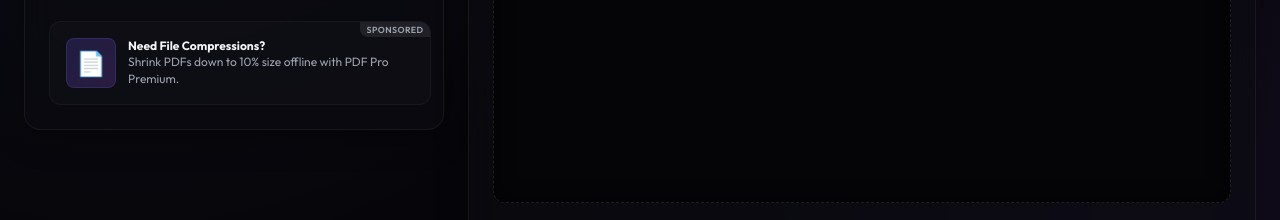
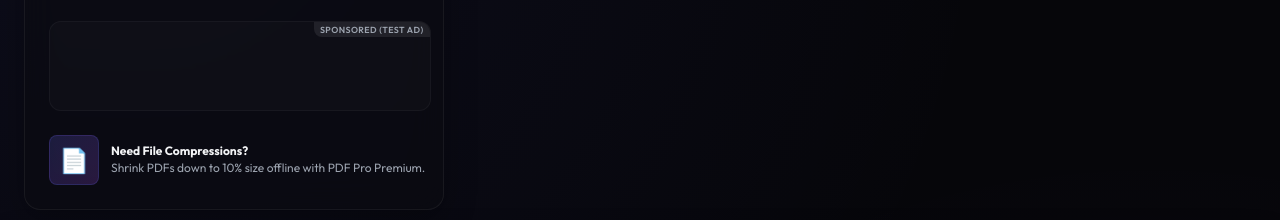
Before and after one commit to devfaisee/pdf-toolkit-pro, a website built with Vite: page index.html in a window 1280 px wide. Shown: the part 529-749 px from the top of the page. Built offline with nearby package versions, Linux system fonts and the light colour scheme.

Commit message:
feat: stable production-ready release of Verynt Pro

```diff
--- a/index.html
+++ b/index.html
@@ -9,6 +9,8 @@
   <link rel="preconnect" href="https://fonts.gstatic.com" crossorigin>
   <link href="https://fonts.googleapis.com/css2?family=Outfit:wght@300;400;500;600;700&display=swap" rel="stylesheet">
   <link rel="stylesheet" href="./style.css">
+  <!-- Google AdSense Test Script (ca-pub-3940256099942544) -->
+  <script async src="https://pagead2.googlesyndication.com/pagead/js/adsbygoogle.js?client=ca-pub-3940256099942544" crossorigin="anonymous"></script>
 </head>
 <body>
   <div class="app-container">
@@ -20,7 +22,7 @@
         <span class="badge">100% OFFLINE PDF COMPILE</span>
       </div>
       <nav class="navigation">
-        <a href="http://localhost:80" class="back-link">← Portal Hub</a>
+        <a href="https://verynt.com" class="back-link">← Portal Hub</a>
       </nav>
     </header>
 
@@ -81,8 +83,18 @@
         </div>
 
         <!-- Carbon Display Ad Sponsor Widget -->
-        <div class="carbon-ad-widget">
-          <div class="carbon-ad-badge">SPONSORED</div>
+        <div class="carbon-ad-widget" style="position: relative; overflow: hidden; padding: 1.25rem 0.5rem 0.5rem 0.5rem;">
+          <div class="carbon-ad-badge" style="position: absolute; top: 0; right: 0; background: rgba(255, 255, 255, 0.08); font-size: 0.55rem; padding: 0.15rem 0.4rem; border-bottom-left-radius: 8px; color: var(--text-muted); font-weight: 600;">SPONSORED (TEST AD)</div>
+          <ins class="adsbygoogle"
+               style="display:block; min-height:60px;"
+               data-ad-client="ca-pub-3940256099942544"
+               data-ad-slot="9876543210"
+               data-ad-format="auto"
+               data-full-width-responsive="true"></ins>
+          <script>
+               (adsbygoogle = window.adsbygoogle || []).push({});
+          </script>
+        </div>
           <div class="carbon-ad-content">
             <div class="carbon-ad-image-placeholder">📄</div>
             <div class="carbon-ad-text">
```
Also changed, not shown: 2 other files.
